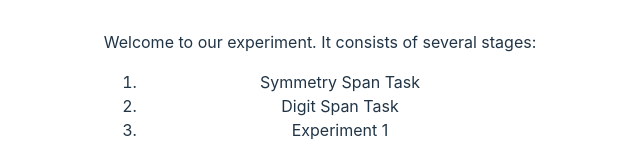
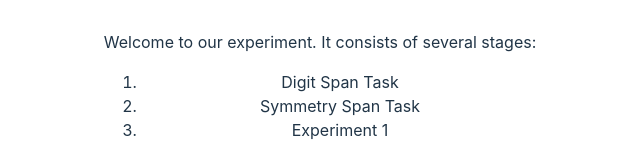
Before and after one commit to Sejmou/urm-pr-experiment, a React (Vite) app: page / in a window 1280 px wide. Shown: the part 316-484 px from the top of the page, without its empty margins (320-960 px from the left). Built offline with nearby package versions, Linux system fonts and the light colour scheme.

Commit message:
implement firebase file storage after each experiment

```diff
--- a/package.json
+++ b/package.json
@@ -20,6 +20,7 @@
     "@jspsych/plugin-preload": "^1.1.2",
     "@types/react": "^18.0.26",
     "@types/react-dom": "^18.0.10",
+    "firebase": "^9.15.0",
     "jspsych": "^7.3.1",
     "react": "^18.2.0",
     "react-dom": "^18.2.0",
--- a/src/experiments/digit_span/index.js
+++ b/src/experiments/digit_span/index.js
@@ -7,7 +7,12 @@ import '@lib/jspsych-6.0.4/plugins/jspsych-instructions.js';
 import '@lib/jspsych-6.0.4/plugins/jspsych-fullscreen.js';
 import '@lib/jspsych-6.0.4/css/jspsych_digitspan.css';
 import { getParticipantId } from '../../shared/experiments';
-import { getResultsFilename, createConclusionMessageBlock } from '../utils';
+import {
+  getResultsFilename,
+  createConclusionMessageBlock,
+  storeExperimentResults,
+} from '../utils';
+import { uploadExperimentResults } from '../../shared/firebase';
 
 // This code has been adapted from https://github.com/mahiluthra/working_memory_tests/blob/c4700e7765833364d2c913667b99063afbaa2437/digit_span_task.html
 
@@ -200,13 +205,13 @@ const experiment = new Promise(resolve => {
 
   jsPsych.init({
     timeline: timeline,
-    on_finish: function (data) {
+    on_finish: async function (data) {
       const relevantData = data.filter({ trial_type: 'digit-span-recall' });
-      relevantData.localSave(
-        'csv',
-        getResultsFilename('digit_span', participantId)
-      );
-      console.log(relevantData);
+      await storeExperimentResults({
+        task: 'digit_span',
+        participantId,
+        data: relevantData,
+      });
       resolve();
     },
   });
--- a/src/experiments/example/index.ts
+++ b/src/experiments/example/index.ts
@@ -5,10 +5,20 @@ import { initJsPsych } from 'jspsych';
 import htmlKeyboardResponse from '@jspsych/plugin-html-keyboard-response';
 import imageKeyboardResponse from '@jspsych/plugin-image-keyboard-response';
 import jsPsychPreload from '@jspsych/plugin-preload';
+import { getParticipantId } from '../../shared/experiments';
+import { storeExperimentResults } from '../utils';
 
 const runExperiment = async () => {
+  const participantId = getParticipantId();
   const jsPsych = initJsPsych({
-    on_finish: () => jsPsych.data.displayData(),
+    on_finish: async () => {
+      const data = jsPsych.data.get();
+      await storeExperimentResults({
+        participantId,
+        task: 'example_task',
+        data,
+      });
+    },
   });
 
   const preload = {
--- a/src/experiments/symmetry_span/index.js
+++ b/src/experiments/symmetry_span/index.js
@@ -23,7 +23,7 @@ import '@lib/jspsych-6.0.4/css/jspsych_grid.css';
   */
 
 import { getParticipantId } from '../../shared/experiments';
-import { getResultsFilename } from '../utils';
+import { storeExperimentResults } from '../utils';
 
 const experiment = new Promise(resolve => {
   //----- CUSTOMIZABLE VARIABLES -----------------------------------------
@@ -326,17 +326,19 @@ const experiment = new Promise(resolve => {
 
   jsPsych.init({
     timeline: timeline,
-    on_finish: function (data) {
+    on_finish: async function (data) {
       const relevantData = data
         .get()
         .filter([
           { trial_type: 'spatial-span-recall' },
           { trial_type: 'symmetry-judgement-task' },
         ]);
-      relevantData.localSave(
-        'csv',
-        getResultsFilename('symmetry_span', participantId)
-      );
+      await storeExperimentResults({
+        task: 'symmetry_span',
+        participantId,
+        data: relevantData,
+      });
+      resolve();
       resolve();
     },
   });
--- a/src/experiments/utils.ts
+++ b/src/experiments/utils.ts
@@ -1,6 +1,9 @@
+import { JsPsychData } from 'jspsych/dist/modules/data';
+import { DataCollection } from 'jspsych/dist/modules/data/DataCollection';
 import { getStageCompletionMessage } from '../shared/experiments';
+import { uploadExperimentResults } from '../shared/firebase';
 
-export function getResultsFilename(task: string, participantId: string) {
+function getResultsFilename(task: string, participantId: string) {
   return `${task}_${participantId}_${Date.now()}.csv`;
 }
 
@@ -19,3 +22,18 @@ export function createConclusionMessageBlock() {
     show_clickable_nav: true,
   };
 }
+
+export const storeExperimentResults = async (results: {
+  participantId: string;
+  task: string;
+  data: DataCollection;
+}) => {
+  const { participantId, task, data } = results;
+  const filename = getResultsFilename(task, participantId);
+  data.localSave('csv', filename);
+  console.log('Saved results locally as', filename);
+  const csvString = data.csv();
+  await uploadExperimentResults(filename, csvString);
+  console.log('Uploaded results to Firebase as', filename);
+  return;
+};
--- a/src/shared/experiments.ts
+++ b/src/shared/experiments.ts
@@ -7,16 +7,16 @@ import {
 
 export const experiments = [
   {
-    displayName: 'Symmetry Span Task',
+    displayName: 'Digit Span Task',
     run: async () => {
-      const module = await import('../experiments/symmetry_span');
+      const module = await import('../experiments/digit_span');
       return module.default();
     },
   },
   {
-    displayName: 'Digit Span Task',
+    displayName: 'Symmetry Span Task',
     run: async () => {
-      const module = await import('../experiments/digit_span');
+      const module = await import('../experiments/symmetry_span');
       return module.default();
     },
   },
--- /dev/null
+++ b/src/shared/firebase.ts
@@ -0,0 +1,24 @@
+import { initializeApp } from 'firebase/app';
+import { getStorage, ref, uploadBytes } from 'firebase/storage';
+
+const firebaseConfig = {
+  apiKey: 'AIzaSyDSuo_-NILX3DolY_q7iicBnZkhlBrhmBg',
+  authDomain: 'urm-pr-experiment.firebaseapp.com',
+  projectId: 'urm-pr-experiment',
+  storageBucket: 'urm-pr-experiment.appspot.com',
+  messagingSenderId: '557125757447',
+  appId: '1:557125757447:web:d82685b6cc1030cef518a2',
+  measurementId: 'G-HZVMQ67M9R',
+};
+
+const app = initializeApp(firebaseConfig);
+const storage = getStorage();
+
+export async function uploadExperimentResults(
+  filename: string,
+  csvString: string
+) {
+  const file = new File([csvString], filename, { type: 'text/csv' });
+  await uploadBytes(ref(storage, `experiment_results/${filename}`), file);
+  return;
+}
```
Also changed, not shown: 1 other file (tests, documents, lock files or other folders).
